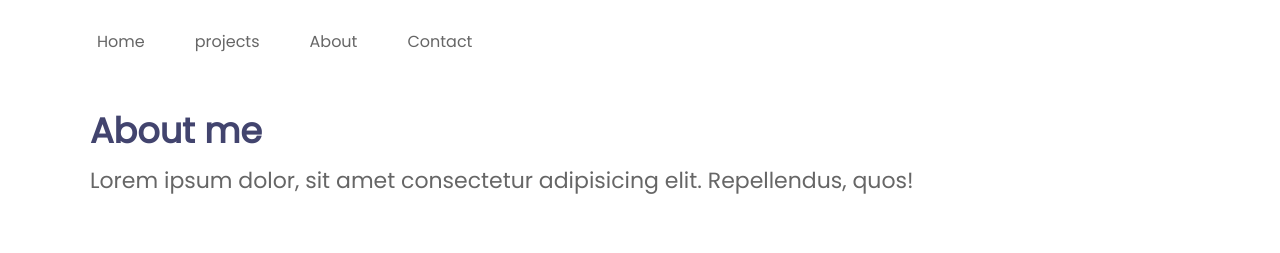
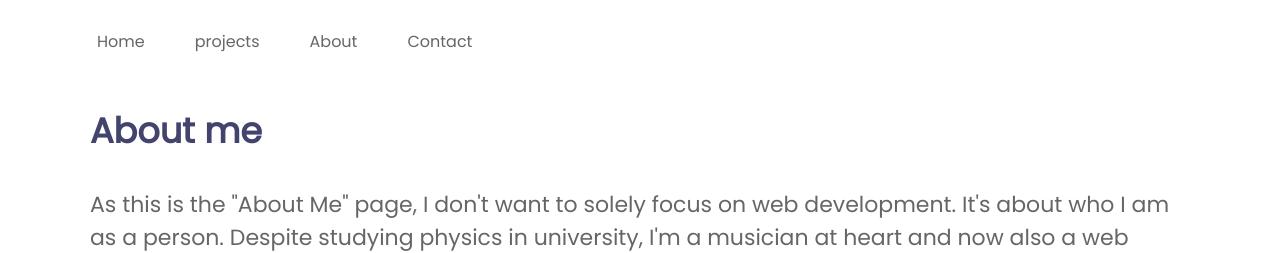
Before and after one commit to ehsansh/portfolio, a React (Create React App) app: page /about in a window 1280 px wide. Shown: the top 253 px of the page. Built offline with nearby package versions, Linux system fonts and the light colour scheme.

Commit message:
add about me text

```diff
--- a/public/index.html
+++ b/public/index.html
@@ -5,7 +5,10 @@
         <link rel="icon" href="%PUBLIC_URL%/favicon.ico" />
         <meta name="viewport" content="width=device-width, initial-scale=1" />
         <meta name="theme-color" content="#000000" />
-    <meta name="description" content="Web site created using create-react-app" />
+        <meta
+            name="description"
+            content="Web site created using create-react-app"
+        />
         <link rel="apple-touch-icon" href="%PUBLIC_URL%/logo192.png" />
         <!--
       manifest.json provides metadata used when your web app is installed on a
@@ -21,7 +24,7 @@
       work correctly both with client-side routing and a non-root public URL.
       Learn how to configure a non-root public URL by running `npm run build`.
     -->
-    <title>React App</title>
+        <title>Ehsan's portfolio</title>
     </head>
     <body>
         <noscript>You need to enable JavaScript to run this app.</noscript>
@@ -35,6 +38,5 @@
 
       To begin the development, run `npm start` or `yarn start`.
       To create a production bundle, use `npm run build` or `yarn build`.
-    -->
-  </body>
+    --></body>
 </html>
--- a/src/components/About.js
+++ b/src/components/About.js
@@ -5,8 +5,70 @@ const About = () => {
         <div className='About'>
             <h1>About me</h1>
             <p>
-                Lorem ipsum dolor, sit amet consectetur adipisicing elit.
-                Repellendus, quos!
+                As this is the "About Me" page, I don't want to solely focus on
+                web development. It's about who I am as a person. Despite
+                studying physics in university, I'm a musician at heart and now
+                also a web developer. You might be wondering, how do these
+                things relate? Well, my first introduction to programming was
+                through a Fortran course in physics, and although it may not
+                seem like the most obvious connection, there are deeper ties
+                between problem-solving in physics and web development.
+                <br />
+                <br />
+                In physics, the language is mathematics, but it's not just a
+                collection of formulas. It's about understanding the question at
+                hand, analyzing data, and using problem-solving skills to find
+                solutions. I believe that this ability to approach problems
+                analytically is something that carries over into my work as a
+                web developer. For me, problem-solving is not just a job
+                requirement, but an enjoyable challenge.
+                <br />
+                <br />
+                How about exploring the relationship between music and web
+                development? At first glance, it might seem like an unlikely
+                pairing, but for me, they go hand in hand. As a musician turned
+                developer, I've created numerous web applications aimed at
+                teaching music, benefiting thousands of students along the way.
+                <br />
+                <br />
+                But my reasons for fusing music and development run deeper than
+                just a passion for both. As a developer, I understand that I'm
+                not just a code-robot, copy-pasting lines to create websites.
+                Rather, it's our creativity that sets us apart, allowing us to
+                bring value to our projects. And creativity isn't some fixed
+                quality that we're born with - it's something we can nurture and
+                develop. Studies suggest that playing with mud can boost
+                creativity in children, while for adults, experimenting with
+                musical instruments and notes can activate areas of the brain
+                associated with creativity.
+                <br />
+                <br />
+                In fact, I believe that leading a multi-dimensional life is a
+                recipe for creativity. When we allow ourselves to explore
+                different interests and pursuits, we begin to see connections
+                between seemingly unrelated things, opening the door to
+                innovation and discovery. It's why I'm passionate about blending
+                my love for music with my skills in development - because I know
+                that true creativity lies at the intersection of different
+                fields and experiences.
+                <br />
+                <br />
+                Let's return to the technical side of things. I began my journey
+                in web development in 2013 and gained experience working as a
+                PHP and front-end developer for small companies in 2014. In
+                2015, I embarked on my music startup project and have been
+                working on it since then while also taking on freelance
+                projects. You can find more information about my music endeavors
+                on my portfolio and view some of my coding projects on my GitHub
+                account.
+                <br />
+                <br />
+                Furthermore, I have completed numerous programming courses,
+                which can be found listed on my LinkedIn profile.
+                <br />
+                <br />
+                Thank you for taking the time to read through this page.
+                <br />
             </p>
         </div>
     );
--- a/src/components/styles/About.scss
+++ b/src/components/styles/About.scss
@@ -8,10 +8,12 @@
         color: #42446e;
         font-size: $medium-font;
         margin: 0;
+        padding-bottom: 24px;
     }
     p {
         font-size: $small-font;
         margin-top: 7px;
         color: #666;
+        padding-bottom: 25px;
     }
 }
```
Lines whose indentation alone changed are shown as unchanged.
